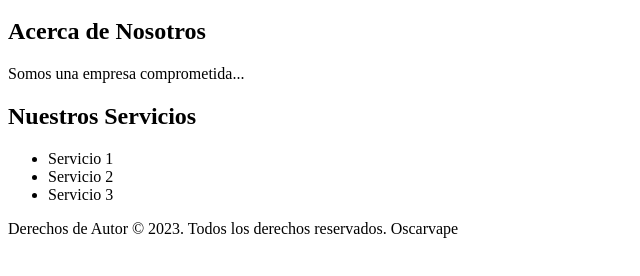
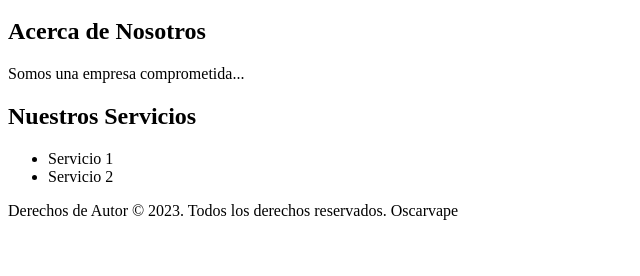
Before and after one commit to oscarvape/oscarvape.github.io, a plain HTML site: page index.html in a window 1280 px wide. Shown: the part 154-430 px from the top of the page, without its empty margins (0-640 px from the left). Drawn offline with Linux system fonts and the light colour scheme.

Commit message:
Prueba01

```diff
--- a/index.html
+++ b/index.html
@@ -30,7 +30,6 @@
             <ul>
                 <li>Servicio 1</li>
                 <li>Servicio 2</li>
-                <li>Servicio 3</li>
             </ul>
         </section>
     </main>
```
